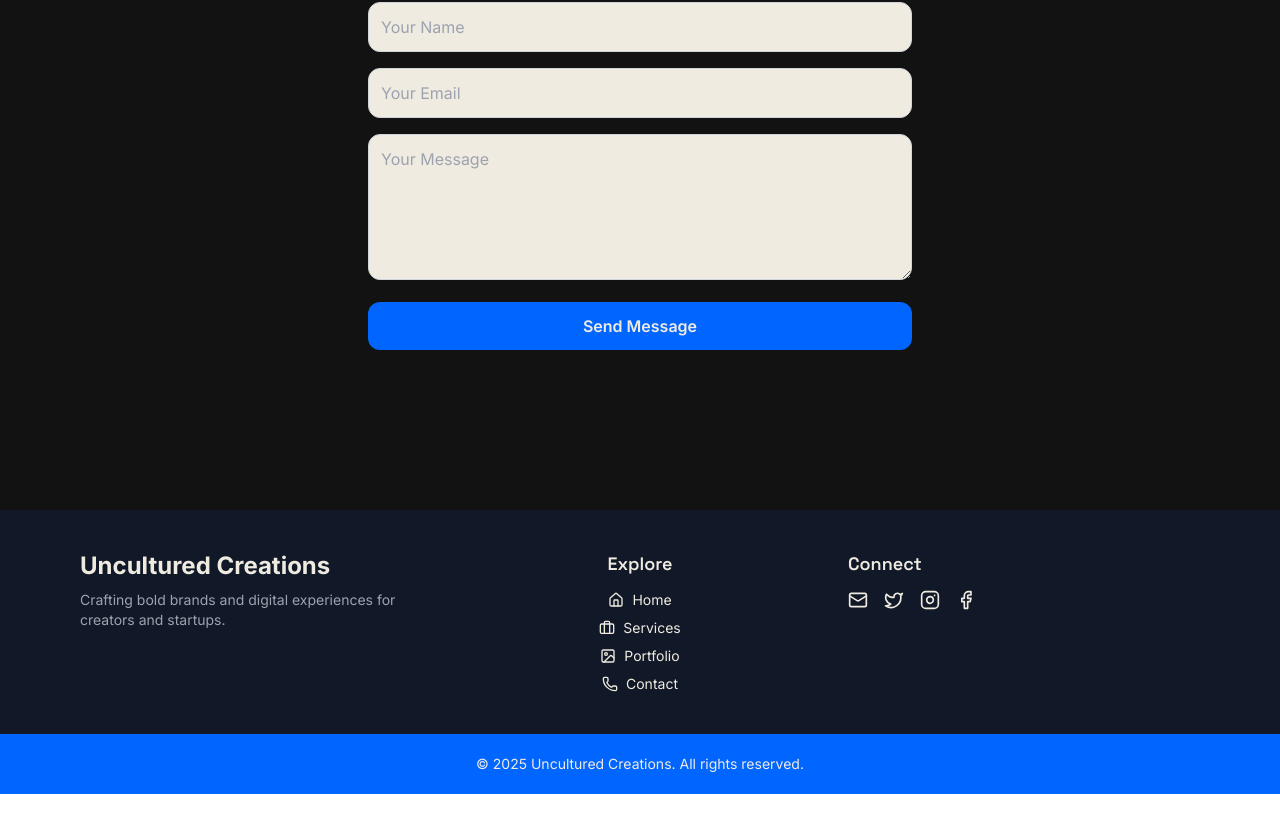
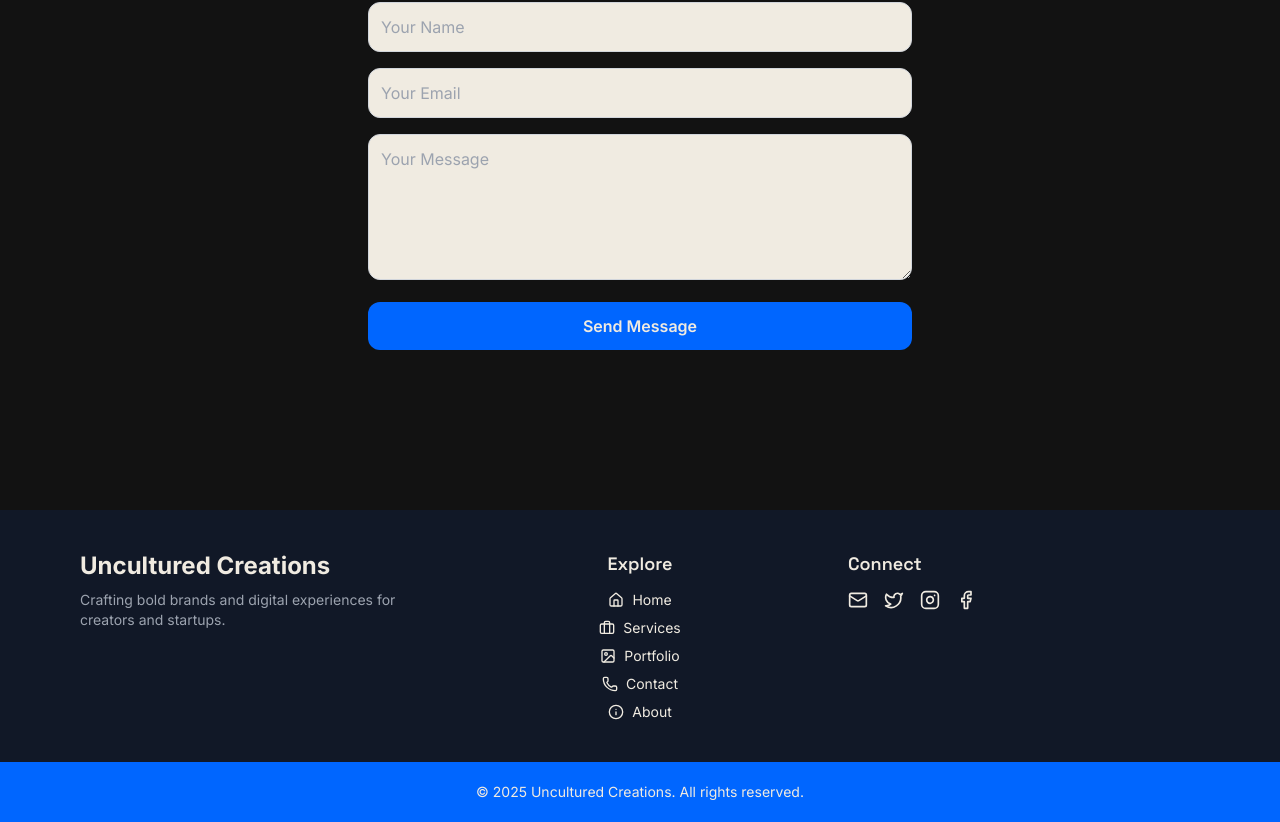
Before and after one commit to UnculturedCreations/uncultured-creations, a Next.js app: page / in a window 1280 px wide. Shown: the part 5170-5992 px from the top of the page. Before the commit the page ends 5964 px from the top, so only its background shows below. Built offline with nearby package versions, Linux system fonts and the light colour scheme.

Commit message:
Added a link in the footer navigation for 'About'.

```diff
--- a/src/app/components/Footer.tsx
+++ b/src/app/components/Footer.tsx
@@ -23,6 +23,7 @@ export default function Footer() {
             <li><a href="#services" className="flex items-center hover:text-accent"><Briefcase className="w-4 h-4 mr-2" />Services</a></li>
             <li><a href="#portfolio" className="flex items-center hover:text-accent"><Image className="w-4 h-4 mr-2" />Portfolio</a></li>
             <li><a href="#contact" className="flex items-center hover:text-accent"><Phone className="w-4 h-4 mr-2" />Contact</a></li>
+            <li><a href="about" className="flex items-center hover:text-accent"><Info className="w-4 h-4 mr-2" />About</a></li>
           </ul>
         </div>
 
```
